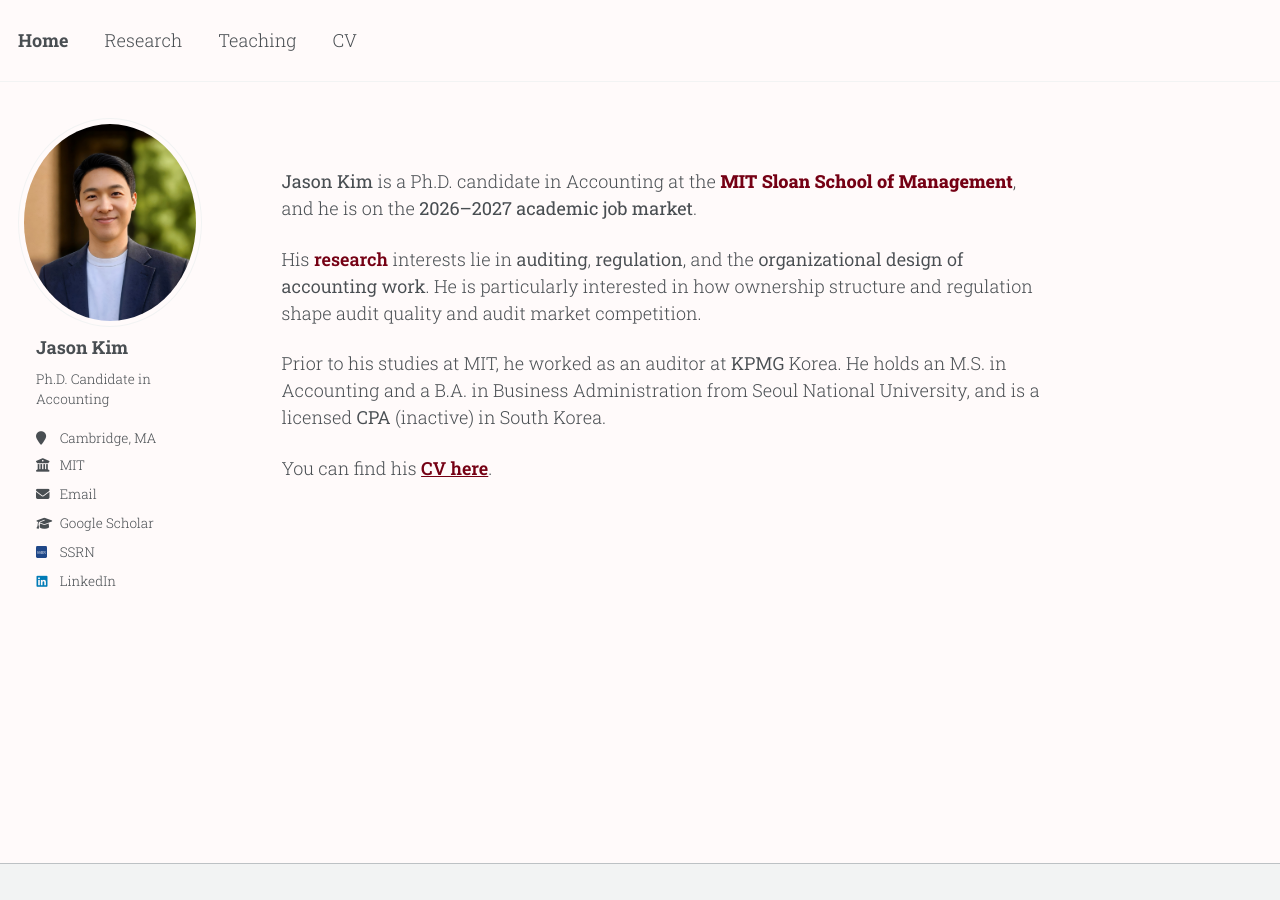
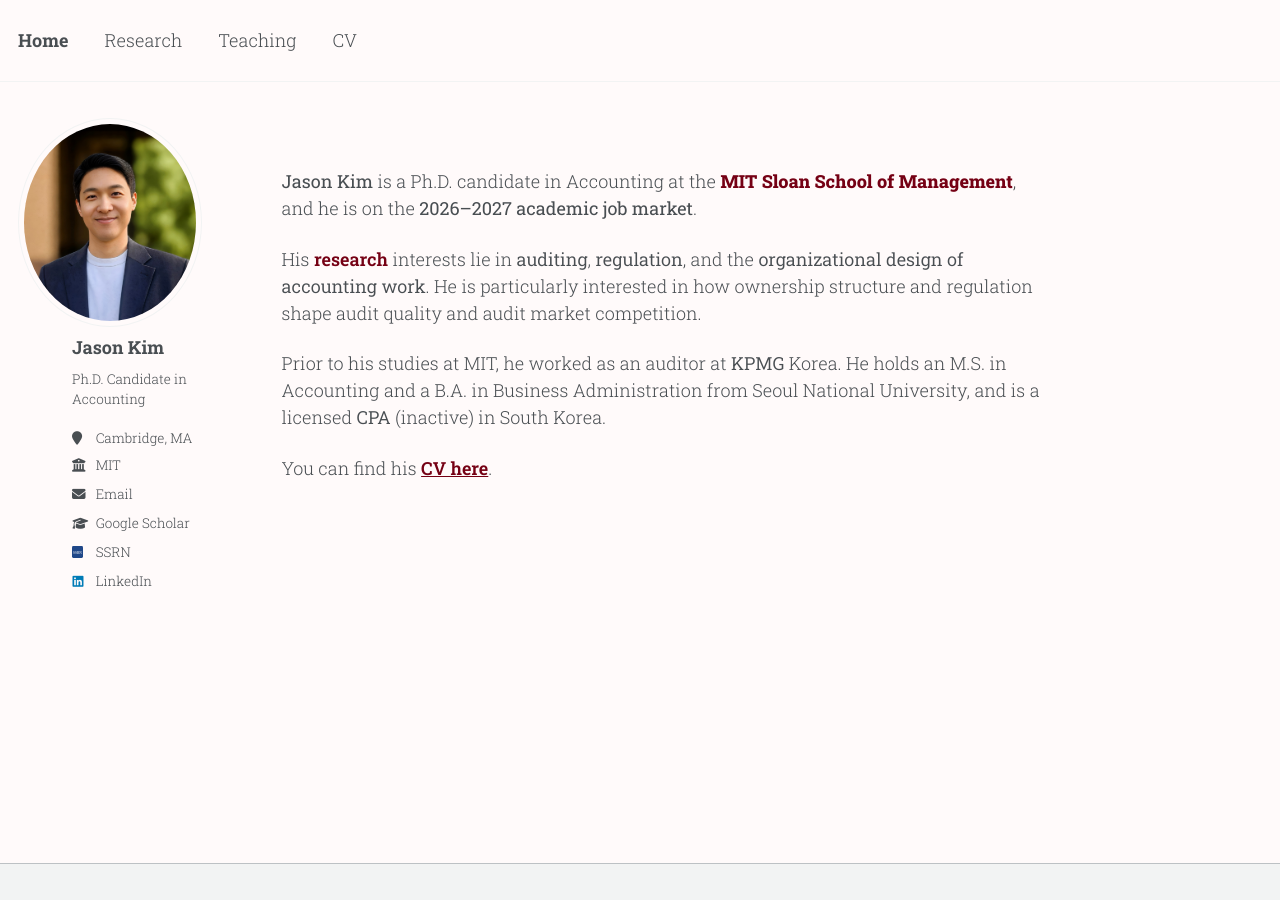
Before and after one commit to jgkim262/jgkim262.github.io, a Jekyll site: the page built from _pages/about.md, in a window 1280 px wide. Built offline with Jekyll 4.4.1, drawn with Linux system fonts in a browser that asks for light colours; a style sheet for code colours, icons or effects is not loaded.

Commit message:
Update _sidebar.scss

```diff
--- a/_sass/layout/_sidebar.scss
+++ b/_sass/layout/_sidebar.scss
@@ -189,7 +189,7 @@
     display: block;
     width: 100%;
     // ~one "J" advance right, so the name starts where its second letter did.
-    padding-left: 1em;
+    padding-left: 3em;
     padding-right: 0;
   }
 }
@@ -249,7 +249,7 @@
 
   @include breakpoint($large) {
     display: block;
-    padding-left: 1em; // matches the name/bio shift above
+    padding-left: 3em; // matches the name/bio shift above
   }
 
   button {
```
